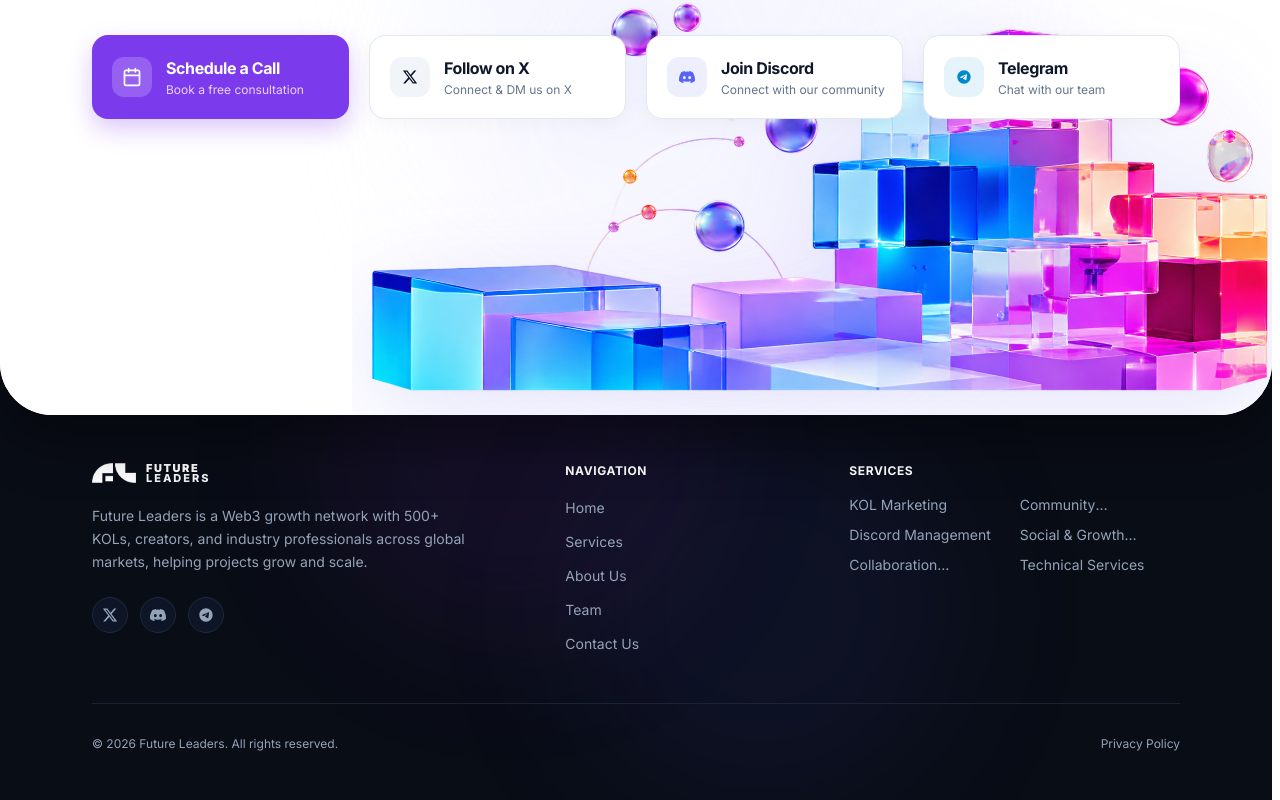
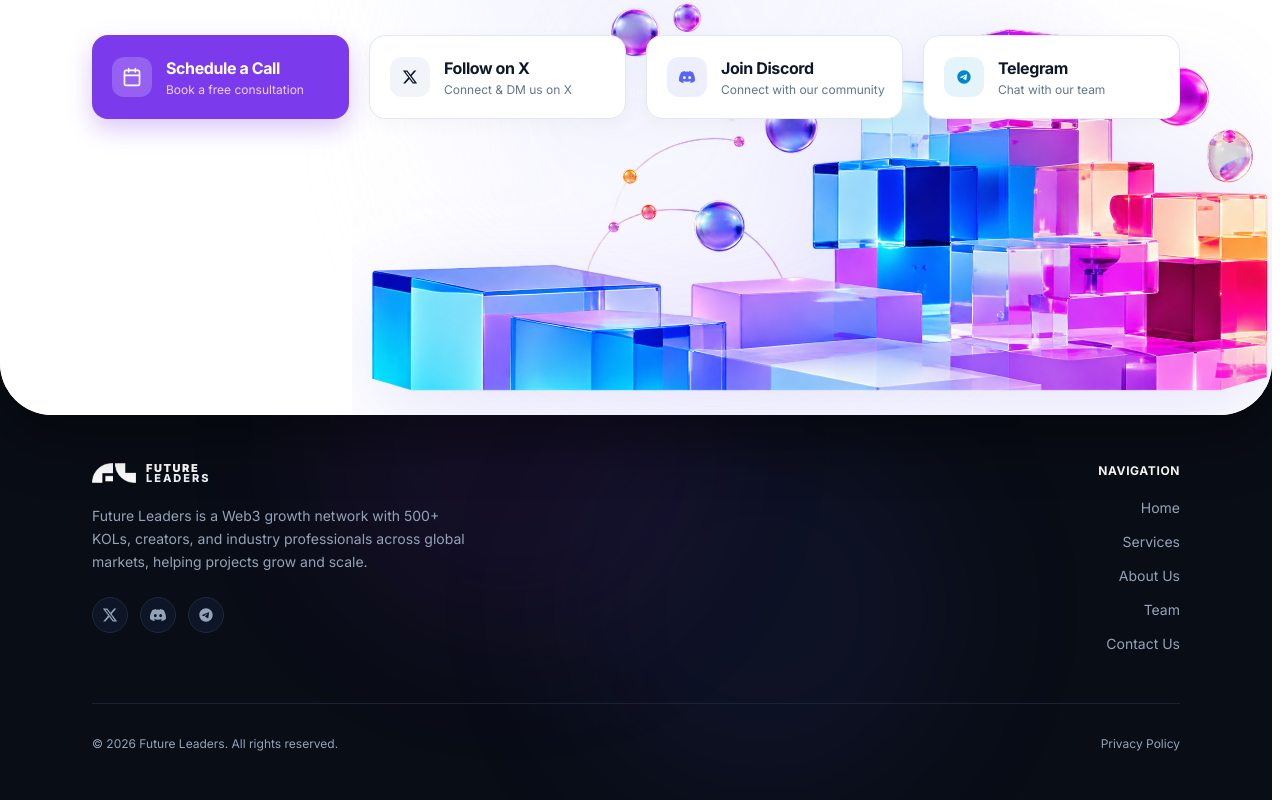
Before and after one commit to mrarindam/Future-Leaders, a Next.js app: page / in a window 1280 px wide. Shown: the part 3931-4731 px from the top of the page. Built offline with nearby package versions, Linux system fonts and the light colour scheme.

Commit message:
Remove Services list from Footer and clean footer layout

```diff
--- a/components/Footer.tsx
+++ b/components/Footer.tsx
@@ -3,7 +3,7 @@
 import React from "react";
 import Link from "next/link";
 import Logo from "./Logo";
-import { NAV_LINKS, SERVICES, SOCIAL_LINKS } from "@/lib/constants";
+import { NAV_LINKS, SOCIAL_LINKS } from "@/lib/constants";
 
 export default function Footer() {
   return (
@@ -16,9 +16,9 @@ export default function Footer() {
       </div>
 
       <div className="relative z-10 max-w-6xl mx-auto px-4 sm:px-6 lg:px-8">
-        <div className="grid grid-cols-1 md:grid-cols-12 gap-10 lg:gap-12 mb-12">
+        <div className="flex flex-col md:flex-row justify-between items-start gap-10 mb-12">
           {/* Brand Info */}
-          <div className="md:col-span-5 flex flex-col items-start">
+          <div className="max-w-md flex flex-col items-start">
             <a href="#home" className="mb-4 inline-block">
               <Logo color="white" size="md" />
             </a>
@@ -67,11 +67,11 @@ export default function Footer() {
           </div>
 
           {/* Quick Links */}
-          <div className="md:col-span-3">
+          <div className="flex flex-col md:items-end">
             <h4 className="text-xs font-bold text-white tracking-wider uppercase mb-4">
               Navigation
             </h4>
-            <ul className="space-y-2.5">
+            <ul className="flex flex-wrap md:flex-col gap-x-6 gap-y-2.5 md:items-end">
               {NAV_LINKS.map((link) => (
                 <li key={link.label}>
                   <a
@@ -79,25 +79,6 @@ export default function Footer() {
                     className="text-sm text-slate-400 hover:text-white transition-colors"
                   >
                     {link.label}
-                  </a>
-                </li>
-              ))}
-            </ul>
-          </div>
-
-          {/* Services Links */}
-          <div className="md:col-span-4">
-            <h4 className="text-xs font-bold text-white tracking-wider uppercase mb-4">
-              Services
-            </h4>
-            <ul className="grid grid-cols-1 sm:grid-cols-2 gap-2.5">
-              {SERVICES.map((svc) => (
-                <li key={svc.id}>
-                  <a
-                    href="#services"
-                    className="text-sm text-slate-400 hover:text-white transition-colors line-clamp-1"
-                  >
-                    {svc.title}
                   </a>
                 </li>
               ))}
```
